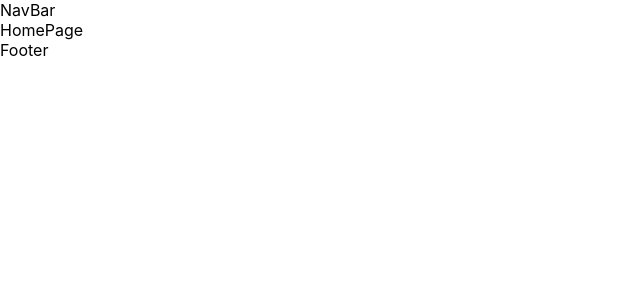
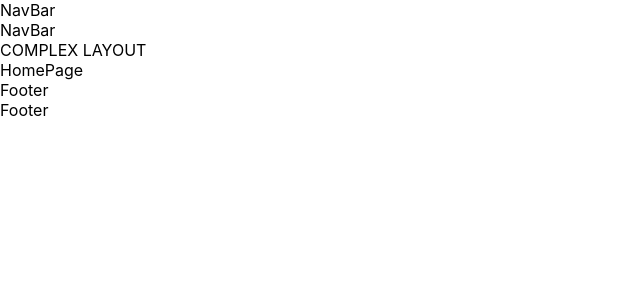
Before and after one commit to ionescuflorin/nexus-next-commerce, a Next.js app: page / in a window 1280 px wide. Shown: the top 300 px of the page, without its empty margins (0-640 px from the left). Built offline with nearby package versions, Linux system fonts and the light colour scheme.

Commit message:
[docs]: Add complex layouts

```diff
--- /dev/null
+++ b/components/nested-layout.tsx
@@ -0,0 +1,29 @@
+import Navbar from './navbar';
+import Footer from './footer';
+
+export default function Layout({ children }: any) {
+  return (
+    <>
+      <Navbar />
+      <div>COMPLEX LAYOUT</div>
+      <main>{children}</main>
+      <Footer />
+    </>
+  );
+}
+
+// import useSWR from 'swr'
+// import Navbar from './navbar'
+// import Footer from './footer'
+// export default function Layout({ children }: any) {
+//     const { data, error } = useSWR('/api/navigation', fetcher);
+//     if (error) return <div>Failed to load</div>;
+//     if (!data) return <div>Loading...</div>;
+//     return (
+//       <>
+//         <Navbar links={data.links} />
+//         <main>{children}</main>
+//         <Footer />
+//       </>
+//     );
+//   }
--- a/pages/_app.tsx
+++ b/pages/_app.tsx
@@ -1,13 +1,25 @@
 import '../styles/globals.scss';
 import type { AppProps } from 'next/app';
 import Layout from '../components/layout';
+import { ReactElement, ReactNode } from 'react';
+import { NextPage } from 'next';
 
-function MyApp({ Component, pageProps }: AppProps) {
-  return (
-    <Layout>
-      <Component {...pageProps} />
-    </Layout>
-  );
+type NextPageWithLayout = NextPage & {
+  getLayout?: (page: ReactElement) => ReactNode
+}
+
+type AppPropsWithLayout = AppProps & {
+  Component: NextPageWithLayout
+}
+/**
+ * If you need multiple layouts, you can add a property getLayout to your page, allowing you to return a React component for the layout.
+ * This allows you to define the layout on a per-page basis. Since we're returning a function, we can have complex nested layouts if desired.
+ */
+function MyApp({ Component, pageProps }: AppPropsWithLayout) {
+  //@ts-ignore
+  // Use the layout defined at the page level, if available
+  const getLayout = Component.getLayout || ((page) => page);
+  return getLayout(<Component {...pageProps} />);
 }
 
 export default MyApp;
--- a/pages/index.tsx
+++ b/pages/index.tsx
@@ -1,7 +1,10 @@
-import type { NextPage } from 'next';
+//import type { NextPage } from 'next';
 import Head from 'next/head';
+import { ReactElement } from 'react';
+import Layout from '../components/layout';
+import NestedLayout from '../components/nested-layout';
 
-const Home: NextPage = () => {
+export default function Home() {
   return (
     <div>
       <Head>
@@ -13,6 +16,12 @@ const Home: NextPage = () => {
       <main>HomePage</main>
     </div>
   );
+}
+
+Home.getLayout = function getLayout(page: ReactElement) {
+  return (
+    <Layout>
+      <NestedLayout>{page}</NestedLayout>
+    </Layout>
+  );
 };
-
-export default Home;
```
